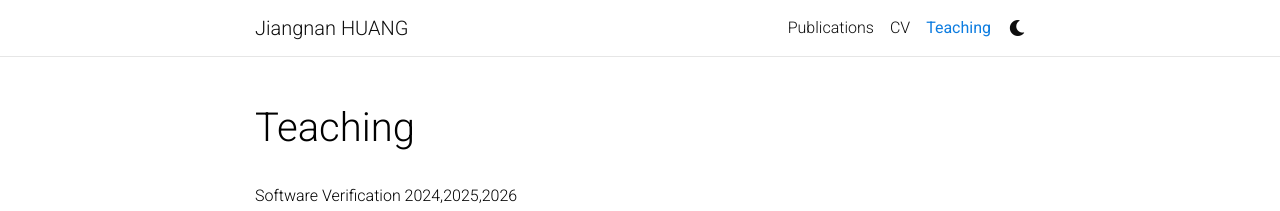
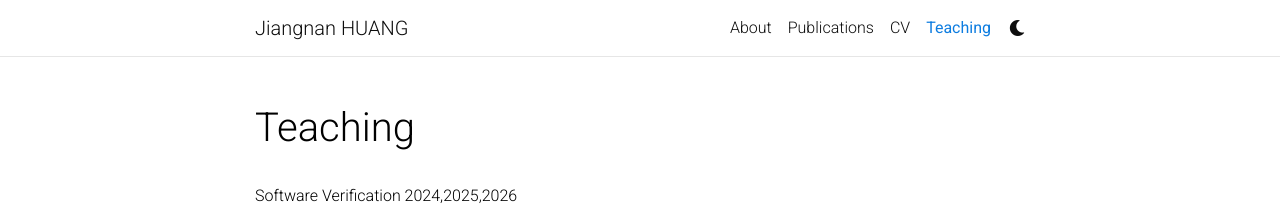
Before and after one commit to jiangnanpro/jiangnanpro.github.io, a Jekyll site: the page built from _pages/teaching.md, in a window 1280 px wide. Shown: the top 211 px of the page. Built offline with Jekyll 4.4.1, drawn with Linux system fonts in a browser that asks for light colours; comment, search, counter and statistics services are not loaded; a style sheet for code colours, icons or effects is not loaded.

Commit message:
update website

```diff
--- a/_includes/header.html
+++ b/_includes/header.html
@@ -39,7 +39,7 @@
 
               {%- for page in site.pages -%}
                 {% if page.permalink == '/' %}
-                  {% assign about_title = page.title %}
+                  {% assign about_title = "About" %}
                 {% endif %}
               {% endfor %}
 
```
Also changed, not shown: _pages/about.md (+1 -1 lines).
